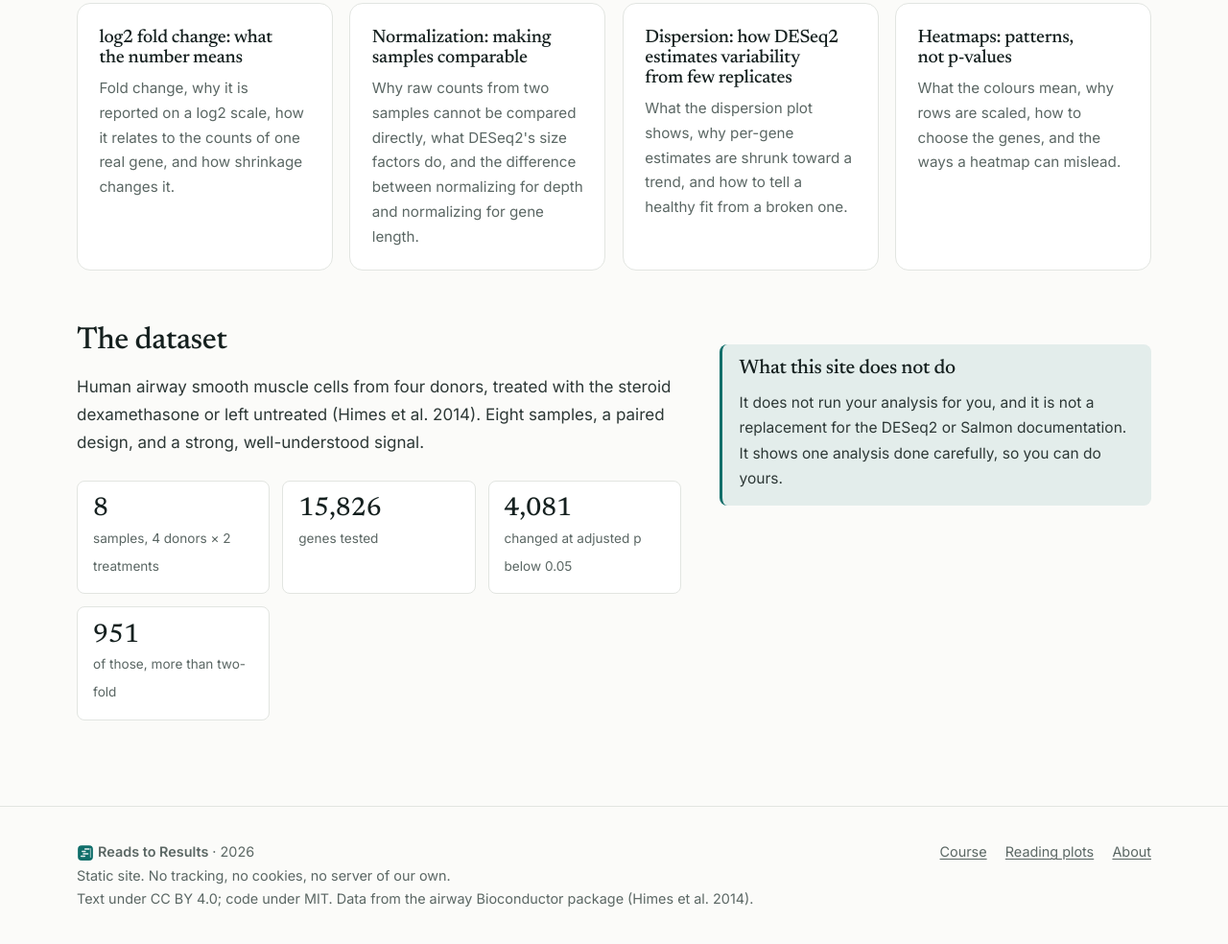
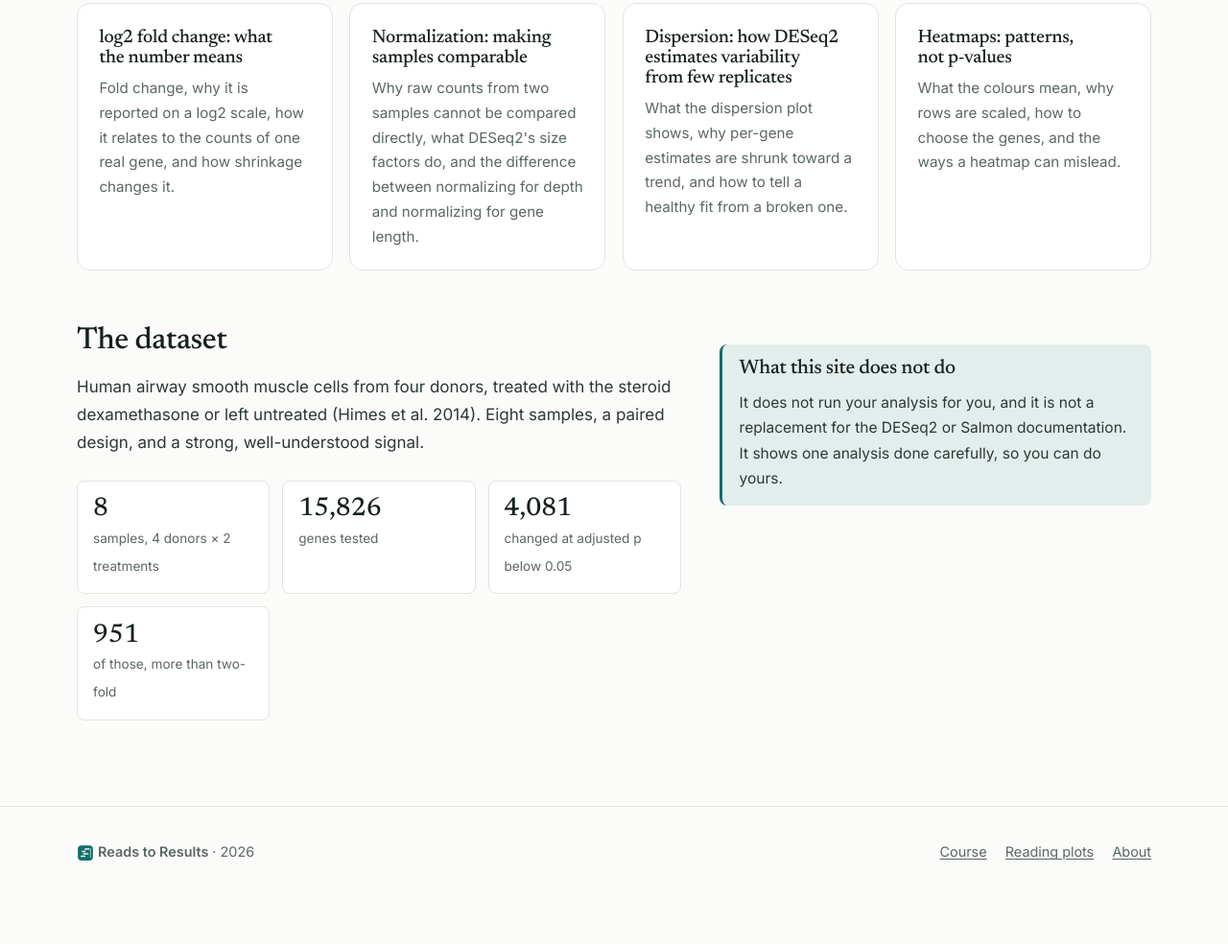
Before and after one commit to codingGrassLab/reads-to-results, an Astro site: page /en in a window 1280 px wide. Shown: the part 2132-3116 px from the top of the page at 96% size. After the commit the page ends 3081 px from the top, so only its background shows below. Built offline with nearby package versions, Linux system fonts and the light colour scheme; Astro itself is replaced by a stand-in of ours.

Commit message:
Footer: remove the static-site and licence lines

```diff
--- a/src/i18n/ui.ts
+++ b/src/i18n/ui.ts
@@ -53,8 +53,6 @@ const ui = {
     "read.title": "Reading results",
     "read.lead": "Each page takes one kind of plot or number, shows it on the airway data, and explains what it can and cannot tell you.",
     "about.title": "About",
-    "footer.built": "Static site. No tracking, no cookies, no server of our own.",
-    "footer.license": "Text under CC BY 4.0; code under MIT. Data from the airway Bioconductor package (Himes et al. 2014).",
     "404.title": "Page not found",
     "404.text": "That page does not exist. Start from the home page.",
   },
--- a/src/layouts/Base.astro
+++ b/src/layouts/Base.astro
@@ -93,8 +93,6 @@ const year = new Date().getFullYear();
         <div class="row">
           <div>
             <div><Mark size={18} /> <strong>{siteName}</strong> · {year}</div>
-            <div>{t(lang, "footer.built")}</div>
-            <div>{t(lang, "footer.license")}</div>
           </div>
           <ul>
             {nav.map((n) => <li><a href={n.href}>{n.label}</a></li>)}
```
